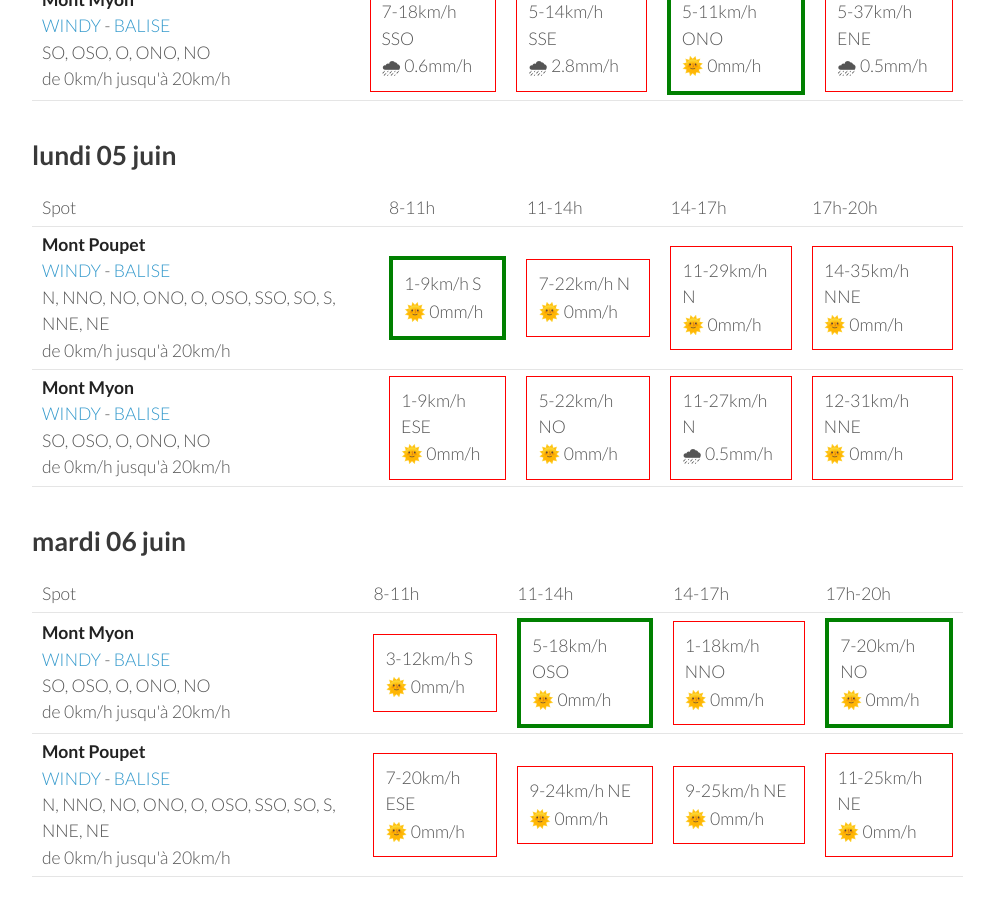
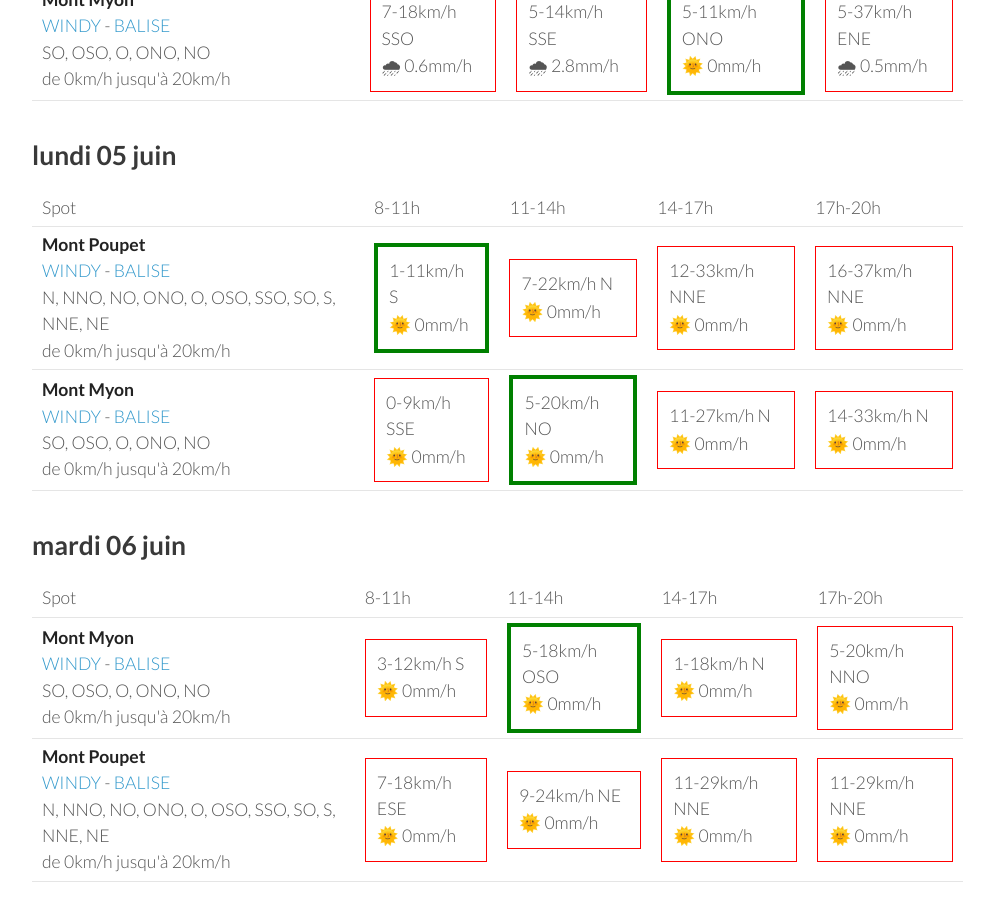
Before and after one commit to parapente-dans-le-nord/parapente-dans-le-nord.github.io, a Jekyll site: the page built from jura.markdown, in a window 1280 px wide and 900 px high, scrolled down 921 px. Shown: the whole window, without its empty margins (26-1020 px from the left). Built offline with Jekyll 4.4.1, drawn with Linux system fonts in a browser that asks for light colours; some of the changed text lies outside the part shown.

Commit message:
update index.markdown

```diff
--- a/jura.markdown
+++ b/jura.markdown
@@ -94,20 +94,20 @@ page mise à jour le samedi 03 juin 13:20
 <tr>
         <td><strong>Mont Poupet</strong><br><a href="https://windy.com/46.970/5.876?46.541,5.876,8">WINDY</a> - <span class=""><a href="http://www.balisemeteo.com/balise.php?idBalise=92">BALISE</a> </span><br> <span class="vent-favorable">N, NNO, NO, ONO, O, OSO, SSO, SO, S, NNE, NE</span><br><span class="force-vent">de 0km/h jusqu'à 20km/h</span> </td>
 
-            <td><div class="flyable"><p>1-9km/h S</p><p>🌞 0mm/h</p></div></td>
+            <td><div class="flyable"><p>1-11km/h S</p><p>🌞 0mm/h</p></div></td>
             <td><div class="not-flyable"><p>7-22km/h N</p><p>🌞 0mm/h</p></div></td>
-            <td><div class="not-flyable"><p>11-29km/h N</p><p>🌞 0mm/h</p></div></td>
-            <td><div class="not-flyable"><p>14-35km/h NNE</p><p>🌞 0mm/h</p></div></td>
+            <td><div class="not-flyable"><p>12-33km/h NNE</p><p>🌞 0mm/h</p></div></td>
+            <td><div class="not-flyable"><p>16-37km/h NNE</p><p>🌞 0mm/h</p></div></td>
 
 
     </tr>
 <tr>
         <td><strong>Mont Myon</strong><br><a href="https://windy.com/46.331/5.397?45.898,5.394,8,m:eWoagj8">WINDY</a> - <span class=""><a href="http://www.balisemeteo.com/balise.php?idBalise=70">BALISE</a> </span><br> <span class="vent-favorable">SO, OSO, O, ONO, NO</span><br><span class="force-vent">de 0km/h jusqu'à 20km/h</span> </td>
 
-            <td><div class="not-flyable"><p>1-9km/h ESE</p><p>🌞 0mm/h</p></div></td>
-            <td><div class="not-flyable"><p>5-22km/h NO</p><p>🌞 0mm/h</p></div></td>
-            <td><div class="not-flyable"><p>11-27km/h N</p><p>🌧 0.5mm/h</p></div></td>
-            <td><div class="not-flyable"><p>12-31km/h NNE</p><p>🌞 0mm/h</p></div></td>
+            <td><div class="not-flyable"><p>0-9km/h SSE</p><p>🌞 0mm/h</p></div></td>
+            <td><div class="flyable"><p>5-20km/h NO</p><p>🌞 0mm/h</p></div></td>
+            <td><div class="not-flyable"><p>11-27km/h N</p><p>🌞 0mm/h</p></div></td>
+            <td><div class="not-flyable"><p>14-33km/h N</p><p>🌞 0mm/h</p></div></td>
 
 
     </tr>
@@ -132,18 +132,18 @@ page mise à jour le samedi 03 juin 13:20
 
             <td><div class="not-flyable"><p>3-12km/h S</p><p>🌞 0mm/h</p></div></td>
             <td><div class="flyable"><p>5-18km/h OSO</p><p>🌞 0mm/h</p></div></td>
-            <td><div class="not-flyable"><p>1-18km/h NNO</p><p>🌞 0mm/h</p></div></td>
-            <td><div class="flyable"><p>7-20km/h NO</p><p>🌞 0mm/h</p></div></td>
+            <td><div class="not-flyable"><p>1-18km/h N</p><p>🌞 0mm/h</p></div></td>
+            <td><div class="not-flyable"><p>5-20km/h NNO</p><p>🌞 0mm/h</p></div></td>
 
 
     </tr>
 <tr>
         <td><strong>Mont Poupet</strong><br><a href="https://windy.com/46.970/5.876?46.541,5.876,8">WINDY</a> - <span class=""><a href="http://www.balisemeteo.com/balise.php?idBalise=92">BALISE</a> </span><br> <span class="vent-favorable">N, NNO, NO, ONO, O, OSO, SSO, SO, S, NNE, NE</span><br><span class="force-vent">de 0km/h jusqu'à 20km/h</span> </td>
 
-            <td><div class="not-flyable"><p>7-20km/h ESE</p><p>🌞 0mm/h</p></div></td>
+            <td><div class="not-flyable"><p>7-18km/h ESE</p><p>🌞 0mm/h</p></div></td>
             <td><div class="not-flyable"><p>9-24km/h NE</p><p>🌞 0mm/h</p></div></td>
-            <td><div class="not-flyable"><p>9-25km/h NE</p><p>🌞 0mm/h</p></div></td>
-            <td><div class="not-flyable"><p>11-25km/h NE</p><p>🌞 0mm/h</p></div></td>
+            <td><div class="not-flyable"><p>11-29km/h NNE</p><p>🌞 0mm/h</p></div></td>
+            <td><div class="not-flyable"><p>11-29km/h NNE</p><p>🌞 0mm/h</p></div></td>
 
 
     </tr>
```
Also changed, not shown: other parts of jura.markdown (+1 -1 lines).
